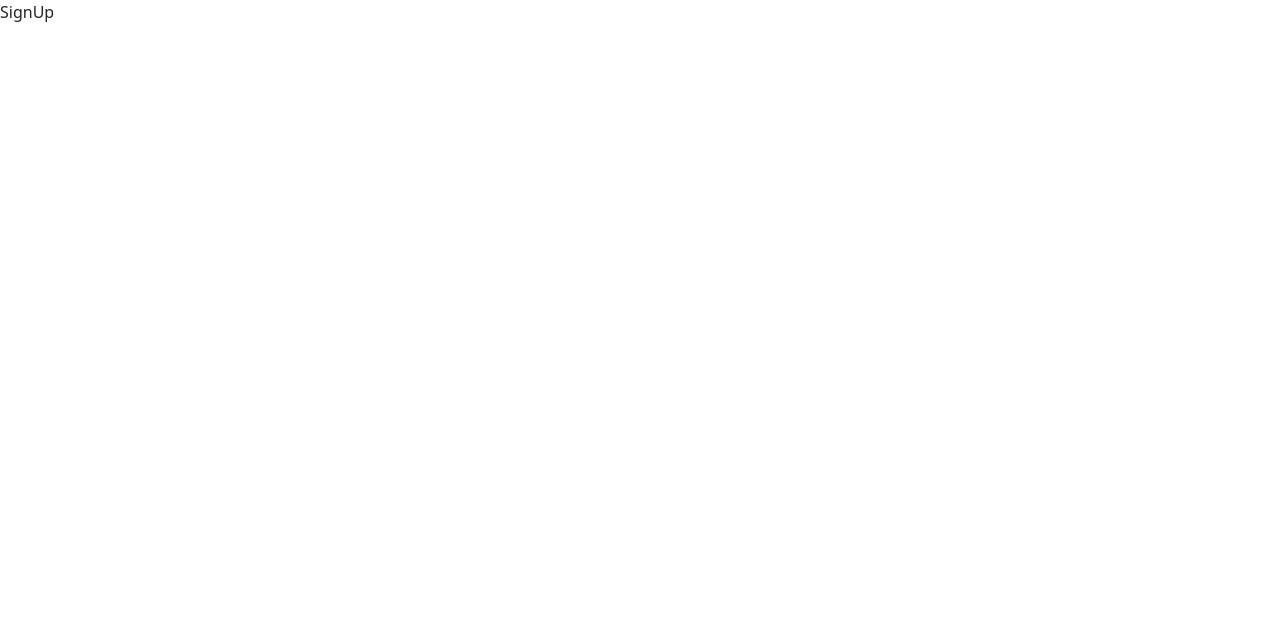
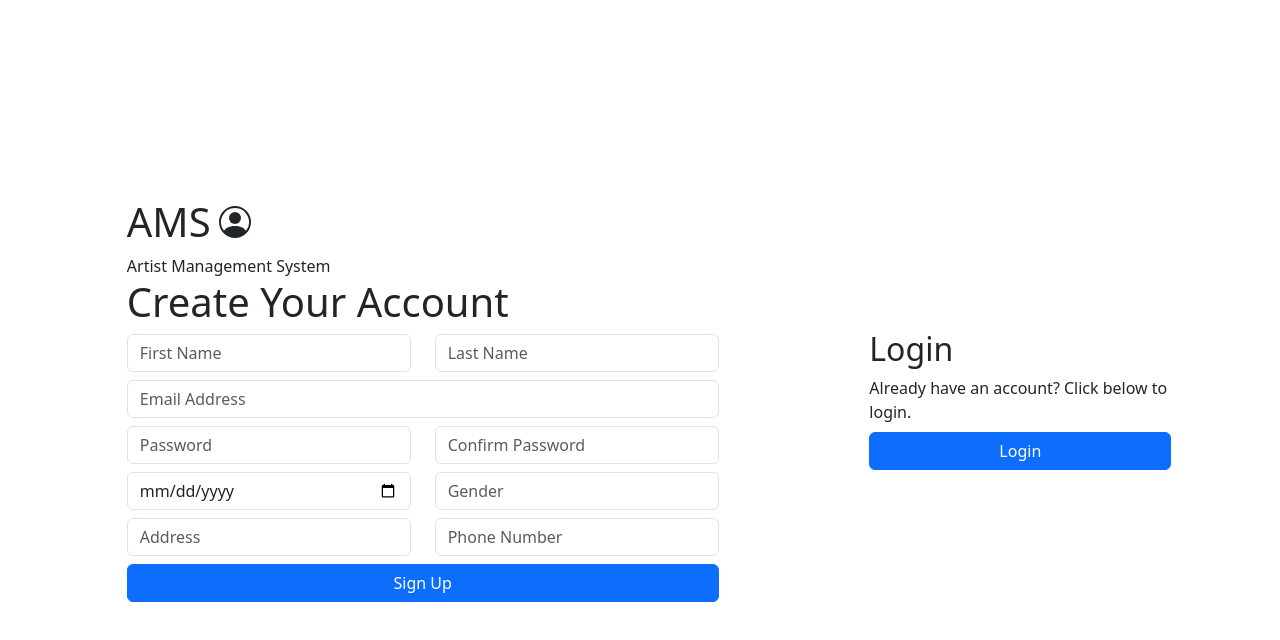
Before and after one commit to bisesh7/Artist-Management-System, a React (Create React App) app in the folder frontend/: page /signup in a window 1280 px wide. Shown: the top 640 px of the page. Built offline with nearby package versions, Linux system fonts and the light colour scheme.

Commit message:
feat: add validation

```diff
--- a/frontend/package.json
+++ b/frontend/package.json
@@ -10,6 +10,7 @@
     "ajv": "^8.18.0",
     "bootstrap": "^5.3.8",
     "classnames": "^2.5.1",
+    "formik": "^2.4.9",
     "react": "^19.2.4",
     "react-bootstrap": "^2.10.10",
     "react-dom": "^19.2.4",
@@ -17,7 +18,8 @@
     "react-router-dom": "^7.13.1",
     "react-scripts": "5.0.1",
     "sass": "^1.98.0",
-    "web-vitals": "^2.1.4"
+    "web-vitals": "^2.1.4",
+    "yup": "^1.7.1"
   },
   "scripts": {
     "start": "react-scripts start",
--- a/frontend/src/Components/LoginComponent.jsx
+++ b/frontend/src/Components/LoginComponent.jsx
@@ -1,7 +1,7 @@
 import React from "react";
 import { Button, Form } from "react-bootstrap";
 import classNames from "classnames";
-import styles from "../Styles/login.module.scss";
+import styles from "../Styles/auth.module.scss";
 
 const LoginComponent = () => {
   return (
--- a/frontend/src/Components/SignUpComponent.jsx
+++ b/frontend/src/Components/SignUpComponent.jsx
@@ -0,0 +1,224 @@
+import { Button, Col, Form, Row } from "react-bootstrap";
+import * as Yup from "yup";
+import { Formik, useFormik } from "formik";
+
+const SignUpComponent = () => {
+  const validationSchema = Yup.object({
+    fname: Yup.string()
+      .min(1, "First name needs to be at least 1 character")
+      .required("First name is required."),
+    lname: Yup.string()
+      .min(1, "Last name needs to be at least 1 character")
+      .required("Last name is required."),
+    email: Yup.string()
+      .email("Invalid email format")
+      .required("Email is required"),
+    password: Yup.string()
+      .min(6, "Password must be at least 6 characters")
+      .required("Password is required"),
+    dateOfBirth: Yup.date().required("Date of birth is required"),
+    gender: Yup.string()
+      .oneOf(["m", "f", "o"], "Gender needs to be m, f or o.")
+      .required("Gender is required"),
+    address: Yup.string().required("Address is required"),
+    phoneNumber: Yup.string()
+      .matches(/^[0-9]{10}/, "Phone number must be 10 digits")
+      .required("Phone number is required"),
+  });
+
+  const formik = useFormik({
+    initialValues: {
+      fname: "",
+      lname: "",
+      email: "",
+      password: "",
+      confirmPassword: "",
+      dateOfBirth: "",
+      gender: "",
+      address: "",
+      phoneNumber: "",
+    },
+    validationSchema,
+    onSubmit: (values) => {
+      console.log(values);
+    },
+  });
+
+  return (
+    <div>
+      <h1>Create Your Account</h1>
+
+      <Form noValidate onSubmit={formik.handleSubmit}>
+        <Row>
+          <Col>
+            <Form.Group className="mb-2">
+              <Form.Control
+                type="text"
+                placeholder="First Name"
+                name="fname"
+                onChange={formik.handleChange}
+                value={formik.values.fname}
+                onBlur={formik.handleBlur}
+                isInvalid={formik.touched.fname && formik.errors.fname}
+              />
+              <Form.Control.Feedback type="invalid">
+                {formik.errors.fname}
+              </Form.Control.Feedback>
+            </Form.Group>
+          </Col>
+          <Col>
+            <Form.Group className="mb-2">
+              <Form.Control
+                type="text"
+                placeholder="Last Name"
+                name="lname"
+                onBlur={formik.handleBlur}
+                onChange={formik.handleChange}
+                value={formik.values.lname}
+                isInvalid={formik.touched.lname && formik.errors.lname}
+              />
+              <Form.Control.Feedback type="invalid">
+                {formik.errors.lname}
+              </Form.Control.Feedback>
+            </Form.Group>
+          </Col>
+        </Row>
+        <Row>
+          <Col>
+            <Form.Group className="mb-2">
+              <Form.Control
+                type="email"
+                placeholder="Email Address"
+                name="email"
+                onBlur={formik.handleBlur}
+                onChange={formik.handleChange}
+                value={formik.values.email}
+                isInvalid={formik.touched.email && formik.errors.email}
+              />
+              <Form.Control.Feedback type="invalid">
+                {formik.errors.email}
+              </Form.Control.Feedback>
+            </Form.Group>
+          </Col>
+        </Row>
+        <Row>
+          <Col>
+            <Form.Group className="mb-2">
+              <Form.Control
+                type="password"
+                placeholder="Password"
+                name="password"
+                onBlur={formik.handleBlur}
+                onChange={formik.handleChange}
+                value={formik.values.password}
+                isInvalid={formik.touched.password && formik.errors.password}
+              />
+              <Form.Control.Feedback type="invalid">
+                {formik.errors.password}
+              </Form.Control.Feedback>
+            </Form.Group>
+          </Col>
+          <Col>
+            <Form.Group className="mb-2">
+              <Form.Control
+                type="password"
+                placeholder="Confirm Password"
+                name="confirmPassword"
+                onBlur={formik.handleBlur}
+                onChange={formik.handleChange}
+                value={formik.values.confirmPassword}
+                isInvalid={
+                  formik.touched.confirmPassword &&
+                  formik.errors.confirmPassword
+                }
+              />
+              <Form.Control.Feedback type="invalid">
+                {formik.errors.confirmPassword}
+              </Form.Control.Feedback>
+            </Form.Group>
+          </Col>
+        </Row>
+        <Row>
+          <Col>
+            <Form.Group className="mb-2">
+              <Form.Control
+                type="date"
+                placeholder="Date of birth"
+                name="dateOfBirth"
+                onBlur={formik.handleBlur}
+                onChange={formik.handleChange}
+                value={formik.values.dateOfBirth}
+                isInvalid={
+                  formik.touched.dateOfBirth && formik.errors.dateOfBirth
+                }
+              />
+              <Form.Control.Feedback type="invalid">
+                {formik.errors.dateOfBirth}
+              </Form.Control.Feedback>
+            </Form.Group>
+          </Col>
+          <Col>
+            <Form.Group className="mb-2">
+              <Form.Control
+                type="text"
+                placeholder="Gender"
+                name="gender"
+                onBlur={formik.handleBlur}
+                onChange={formik.handleChange}
+                value={formik.values.gender}
+                isInvalid={formik.touched.gender && formik.errors.gender}
+              />
+              <Form.Control.Feedback type="invalid">
+                {formik.errors.gender}
+              </Form.Control.Feedback>
+            </Form.Group>
+          </Col>
+        </Row>
+        <Row>
+          <Col>
+            <Form.Group className="mb-2">
+              <Form.Control
+                type="text"
+                placeholder="Address"
+                name="address"
+                onBlur={formik.handleBlur}
+                onChange={formik.handleChange}
+                value={formik.values.address}
+                isInvalid={formik.touched.address && formik.errors.address}
+              />
+              <Form.Control.Feedback type="invalid">
+                {formik.errors.address}
+              </Form.Control.Feedback>
+            </Form.Group>
+          </Col>
+          <Col>
+            <Form.Group className="mb-2">
+              <Form.Control
+                type="text"
+                placeholder="Phone Number"
+                name="phoneNumber"
+                onBlur={formik.handleBlur}
+                onChange={formik.handleChange}
+                value={formik.values.phoneNumber}
+                isInvalid={
+                  formik.touched.phoneNumber && formik.errors.phoneNumber
+                }
+              />
+              <Form.Control.Feedback type="invalid">
+                {formik.errors.phoneNumber}
+              </Form.Control.Feedback>
+            </Form.Group>
+          </Col>
+        </Row>
+
+        <div class="d-grid gap-2">
+          <Button variant="primary" type="submit">
+            Sign Up
+          </Button>
+        </div>
+      </Form>
+    </div>
+  );
+};
+
+export default SignUpComponent;
--- a/frontend/src/Pages/Login.jsx
+++ b/frontend/src/Pages/Login.jsx
@@ -1,7 +1,7 @@
 import LoginComponent from "../Components/LoginComponent";
 import { Button, Col, Container, Row } from "react-bootstrap";
 import { BsPersonCircle } from "react-icons/bs";
-import styles from "../Styles/login.module.scss";
+import styles from "../Styles/auth.module.scss";
 import classNames from "classnames";
 import { useNavigate } from "react-router-dom";
 
--- a/frontend/src/Pages/Signup.jsx
+++ b/frontend/src/Pages/Signup.jsx
@@ -1,5 +1,47 @@
+import { Button, Col, Container, Row } from "react-bootstrap";
+import { BsPersonCircle } from "react-icons/bs";
+import styles from "../Styles/auth.module.scss";
+import classNames from "classnames";
+import { useNavigate } from "react-router-dom";
+import SignUpComponent from "../Components/SignUpComponent";
+
 const SignUp = () => {
-  return <>SignUp</>;
+  const navigate = useNavigate();
+  return (
+    <Row className="vh-100">
+      <Col md="8" className="d-flex justify-content-center align-items-center">
+        <div
+          className={classNames(styles.loginBox, {
+            "align-center": true,
+          })}
+        >
+          <div className="d-flex">
+            <h1>AMS</h1>
+            <BsPersonCircle size={32} className="mt-2 ms-2" />
+          </div>
+
+          <span className="mb-2">Artist Management System</span>
+          <SignUpComponent />
+        </div>
+      </Col>
+      <Col md="3" className="d-flex justify-content-center align-items-center">
+        <div>
+          <h2>Login</h2>
+          <span>Already have an account? Click below to login.</span>
+          <br />
+          <div class="d-grid gap-2 mt-2">
+            <Button
+              onClick={() => {
+                navigate("/");
+              }}
+            >
+              Login
+            </Button>
+          </div>
+        </div>
+      </Col>
+    </Row>
+  );
 };
 
 export default SignUp;
```
Also changed, not shown: frontend/src/Styles/auth.module.scss (renamed from frontend/src/Styles/login.module.scss), 1 other file (tests, documents, lock files or other folders).
